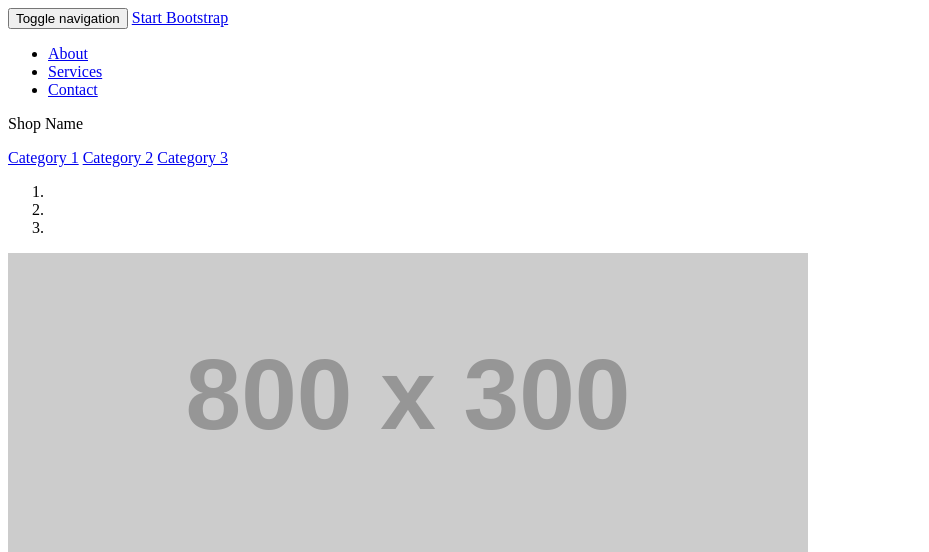
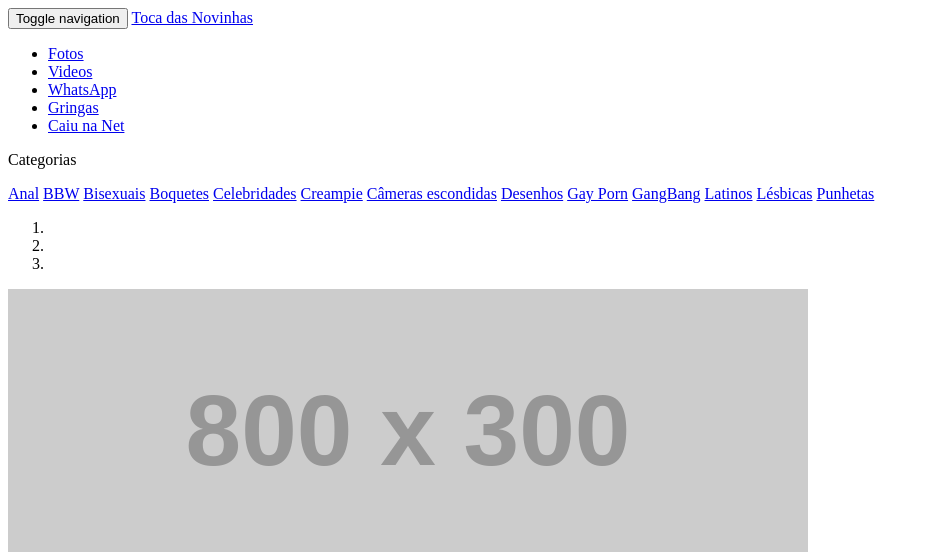
Before and after one commit to pigaov10/adult, a PHP site: template module/Application/view/layout/layout.phtml in a window 1280 px wide. Shown: the top 552 px of the page, without its empty margins (0-929 px from the left). Run offline with PHP 8.4, Linux system fonts and the light colour scheme; the template is opened without the code that fills it, so the values that code supplies are empty; grey boxes labelled with a size stand in for pictures from a placeholder-image service; some libraries are stand-ins or nearby versions.

Commit message:
atualizado categorias

```diff
--- a/module/Application/view/layout/layout.phtml
+++ b/module/Application/view/layout/layout.phtml
@@ -38,19 +38,25 @@
                     <span class="icon-bar"></span>
                     <span class="icon-bar"></span>
                 </button>
-                <a class="navbar-brand" href="#">Start Bootstrap</a>
+                <a class="navbar-brand" href="#">Toca das Novinhas</a>
             </div>
             <!-- Collect the nav links, forms, and other content for toggling -->
             <div class="collapse navbar-collapse" id="bs-example-navbar-collapse-1">
                 <ul class="nav navbar-nav">
                     <li>
-                        <a href="#">About</a>
+                        <a href="#">Fotos</a>
                     </li>
                     <li>
-                        <a href="#">Services</a>
+                        <a href="#">Videos</a>
                     </li>
                     <li>
-                        <a href="#">Contact</a>
+                        <a href="#">WhatsApp</a>
+                    </li>
+                    <li>
+                        <a href="#">Gringas</a>
+                    </li>
+                    <li>
+                        <a href="#">Caiu na Net</a>
                     </li>
                 </ul>
             </div>
@@ -65,11 +71,21 @@
         <div class="row">
 
             <div class="col-md-3">
-                <p class="lead">Shop Name</p>
+                <p class="lead">Categorias</p>
                 <div class="list-group">
-                    <a href="#" class="list-group-item">Category 1</a>
-                    <a href="#" class="list-group-item">Category 2</a>
-                    <a href="#" class="list-group-item">Category 3</a>
+                    <a href="#" class="list-group-item">Anal</a>
+                    <a href="#" class="list-group-item">BBW</a>
+                    <a href="#" class="list-group-item">Bisexuais</a>
+                    <a href="#" class="list-group-item">Boquetes</a>
+                    <a href="#" class="list-group-item">Celebridades</a>
+                    <a href="#" class="list-group-item">Creampie</a>
+                    <a href="#" class="list-group-item">Câmeras escondidas</a>
+                    <a href="#" class="list-group-item">Desenhos</a>
+                    <a href="#" class="list-group-item">Gay Porn</a>
+                    <a href="#" class="list-group-item">GangBang</a>
+                    <a href="#" class="list-group-item">Latinos</a>
+                    <a href="#" class="list-group-item">Lésbicas</a>
+                    <a href="#" class="list-group-item">Punhetas</a>
                 </div>
             </div>
 
```
